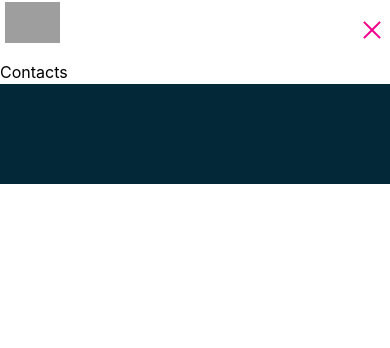
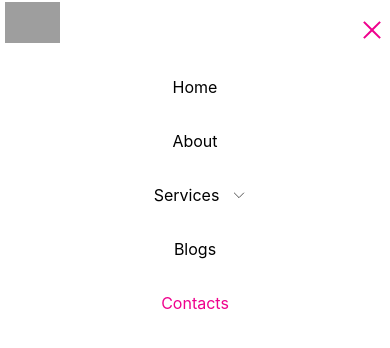
Before and after one commit to acharyaprakash30/RlOffsetPress-Website, a React (Create React App) app: page /contacts in a window 390 px wide. Both pictures are taken after a click on the icon 372 px from the left and 30 px from the top of the page. Shown: the top 348 px of the page. Built offline with nearby package versions, Linux system fonts and the light colour scheme; grey boxes are pictures that could not be loaded; what tw-elements would draw is missing.

Commit message:
menu-links

```diff
--- a/src/Navbar.css
+++ b/src/Navbar.css
@@ -223,8 +223,18 @@
         color: #EF018D;
     }
     .menu-items{
+        position: absolute;
         height: 100vh;
         display: block;
+        transition: all 0.5s ease-out;
+        background-color: white;
+        margin-top: 55px;
+        z-index: 2;
+        width: 100%;
+        margin-left: -5px;
+    }
+    .navbar-li{
+        justify-content: center;
     }
 
 }
--- a/src/Navbar.js
+++ b/src/Navbar.js
@@ -38,11 +38,11 @@ const Navbar = () => {
   return (
     <>
     <Router>
-    <div id="top" className={`navbar ${barscroll ? 'navbar-color' : ''}`}>
+    <div id="top" onClick={()=>showMenu(!menu)} className={`navbar ${barscroll ? 'navbar-color' : ''}`}>
       <div className='navbar-logo'>
         <NavLink to="/"><img src='https://encrypted-tbn0.gstatic.com/images?q=tbn:ANd9GcQWVDSyMt7RiebfV25ExNLg_EUlRn3hHjsBNQ&usqp=CAU' alt=''/></NavLink>
       </div>
-      <ul className='navbar-links'>
+      <ul className={menu? 'navbar-links' : 'menu-items'}>
       <NavLink to='/'><li className='navbar-li'>Home</li></NavLink>
       {/* <li className='navbar-li pr-1' onClick={()=>setFeatureList(!featurelist)}>Features<svg xmlns="http://www.w3.org/2000/svg" className="h-4 w-4 mt-1 ml-3" fill="none" viewBox="0 0 24 24" stroke="currentColor" strokeWidth={1}>
         <path strokeLinecap="round" strokeLinejoin="round" d="M19 9l-7 7-7-7" />
@@ -73,7 +73,7 @@ const Navbar = () => {
         </svg>071-123456</li>
       </ul>
       {
-        menu?<FaBars onClick={()=>showMenu(!menu)} className='navbar-menu' size={26}/>
+        menu? <FaBars onClick={()=>showMenu(!menu)} className='navbar-menu' size={26}/>
         : <VscChromeClose onClick={()=>showMenu(!menu)} className='navbar-menu' size={26} />
       }
 
```
